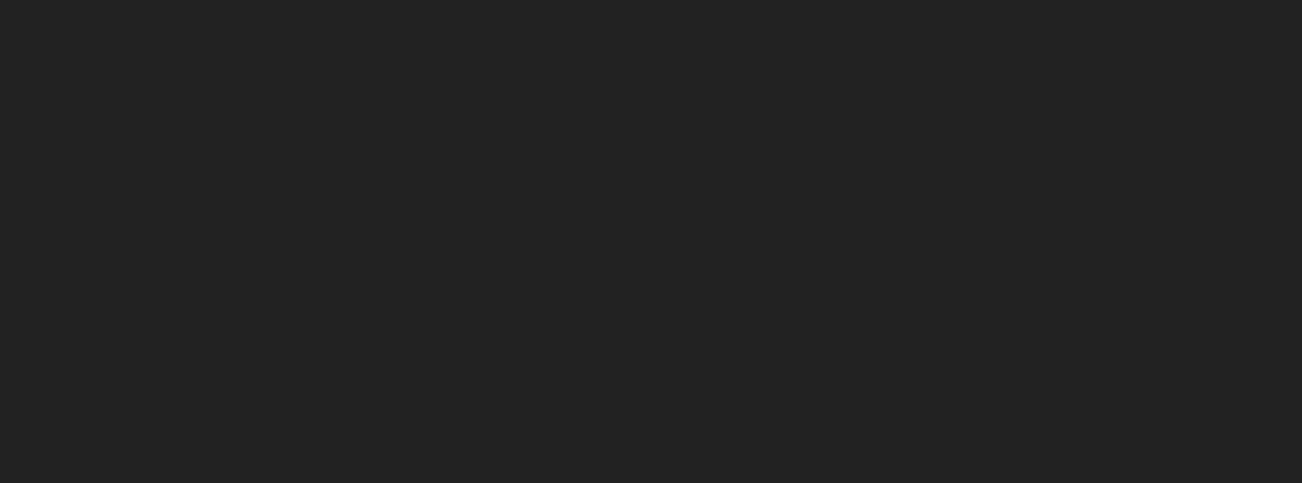
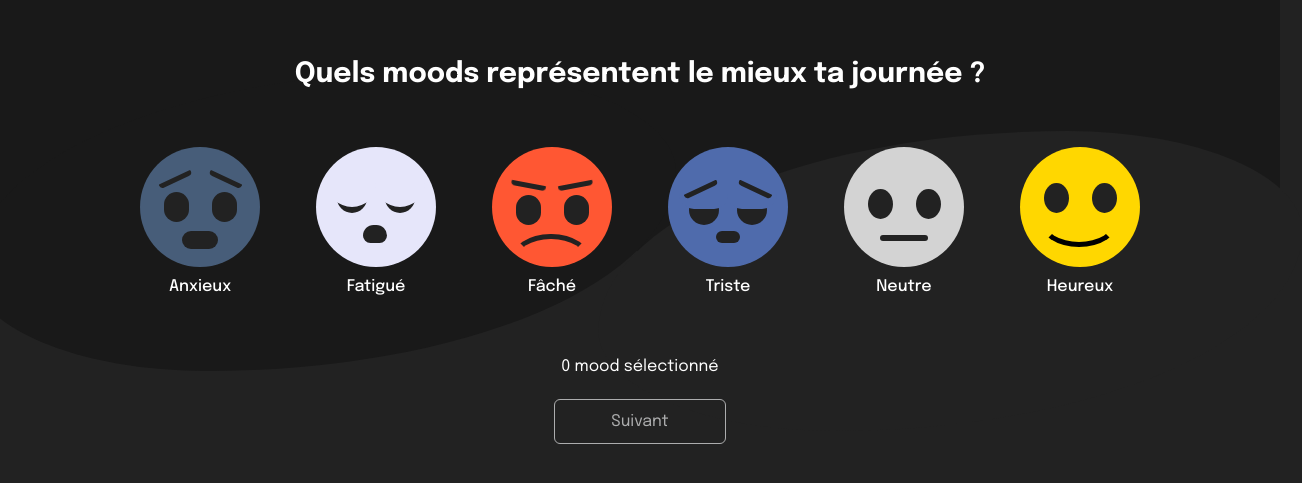
Before and after one commit to Wujutsu/HappyApp, a React (Create React App) app: page /moods in a window 1280 px wide. Before the commit this address had no page. Shown: the part 149-632 px from the top of the page, 1302 px wide, since content can reach past the window. Built offline with nearby package versions, Linux system fonts and the light colour scheme.

Commit message:
update path

```diff
--- a/src/App.js
+++ b/src/App.js
@@ -17,7 +17,7 @@
           <Route path='/connexion' element={<Visitor />} />
           <Route path='/inscription' element={<Visitor />} />
           {/* Application */}
-          <Route path='/mood' element={<Application />} />
+          <Route path='/moods' element={<Application />} />
           <Route path='/labels' element={<Application />} />
         </Routes>
       </Router>
--- a/src/pages/application/Application.jsx
+++ b/src/pages/application/Application.jsx
@@ -2,7 +2,7 @@
 import { useLocation } from 'react-router-dom';
 
 import Curve from '../../components/curve/Curve';
-import Mood from './mood/Mood';
+import Moods from './moods/Moods';
 import Labels from './labels/Labels';
 
 const Application = () => {
@@ -17,7 +17,7 @@
     <>
       <Curve />
       <div className='container'>
-        {pathCurrentPage === "/mood" && <Mood />}
+        {pathCurrentPage === "/moods" && <Moods />}
         {pathCurrentPage === "/labels" && <Labels />}
       </div>
     </>
--- a/src/pages/application/mood/Mood.jsx
+++ b/src/pages/application/moods/Moods.jsx
@@ -1,7 +1,7 @@
 import React, { useState } from 'react';
 import Smiley from '../../../components/smiley/Smiley';
 
-const Mood = () => {
+const Moods = () => {
   const [selectedMood, setSelectedMood] = useState([]);
 
   const handleSelectMood = (mood) => {
@@ -37,4 +37,4 @@
   );
 };
 
-export default Mood;
+export default Moods;
```
